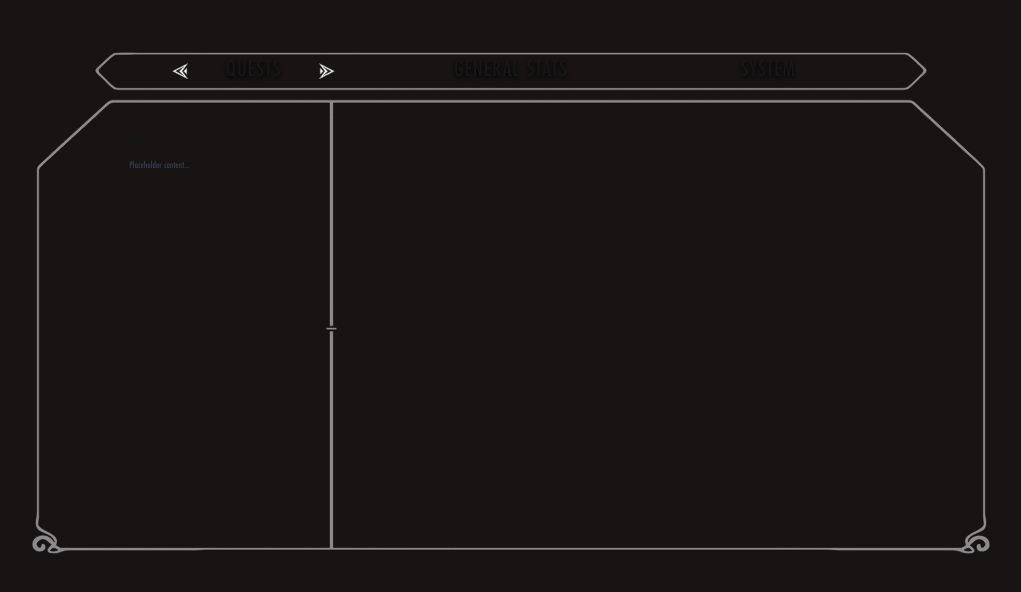
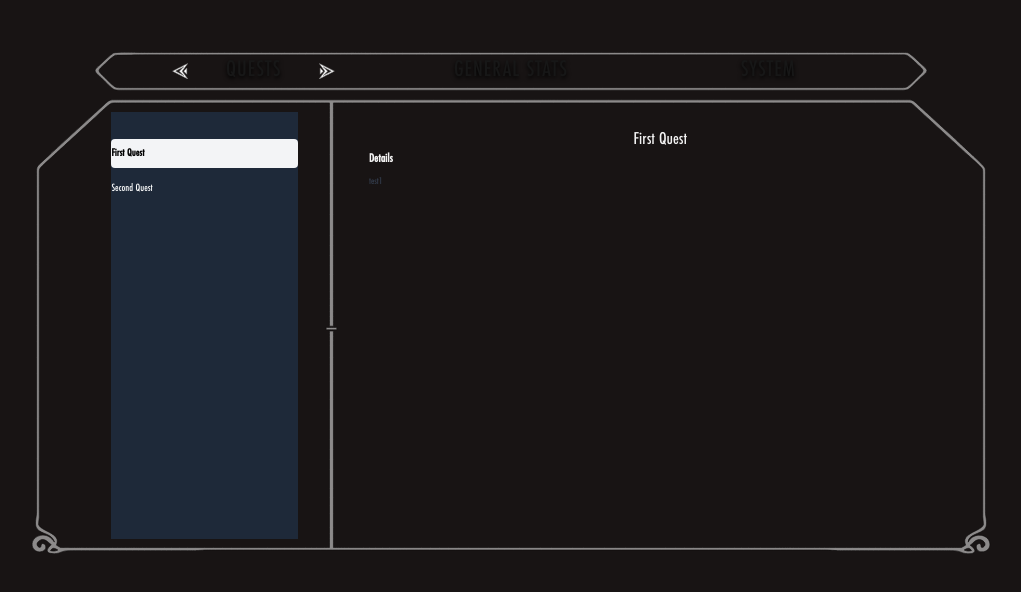
Before and after one commit to king-aedred/saga, a Next.js app: page / in a window 1280 px wide. Shown: the top 592 px of the page, without its empty margins (129-1150 px from the left). Built offline with nearby package versions, Linux system fonts and the light colour scheme.

Commit message:
fixed native focus from react for navbar buttons and quest tab now actually shows quests again

```diff
--- a/src/app/page.tsx
+++ b/src/app/page.tsx
@@ -117,7 +117,7 @@ export default function Page() {
                           setSelectedNavIndex(index);
                           setNavAnimationToken((current) => current +1);
                         }}
-                        className="relative inline-flex flex-1 items-center justify-center whitespace-nowrap px-2 leading-none"
+                        className="relative inline-flex flex-1 items-center justify-center whitespace-nowrap px-2 leading-none focus:outline-none focus-visible:outline-none"
                         >
                         {index === selectedNavIndex && (
                           <>
@@ -151,7 +151,7 @@ export default function Page() {
 
             <div className="absolute inset-x-[3.5%] top-[12%] h-[85%] [container-type:inline-size]">
               <main className="grid h-full pl-[5.25cqw] grid-cols-[22%_1fr] gap-x-[8cqw]">
-                {currentNavItem === "Quests" ? (
+                {currentNavItem === "QUESTS" ? (
                   <>
                     <aside
                       className={`h-full overflow-hidden pt-[2cqw] transition-colors duration-150 ${
```
Also changed, not shown: 1 other file (tests, documents, lock files or other folders).
